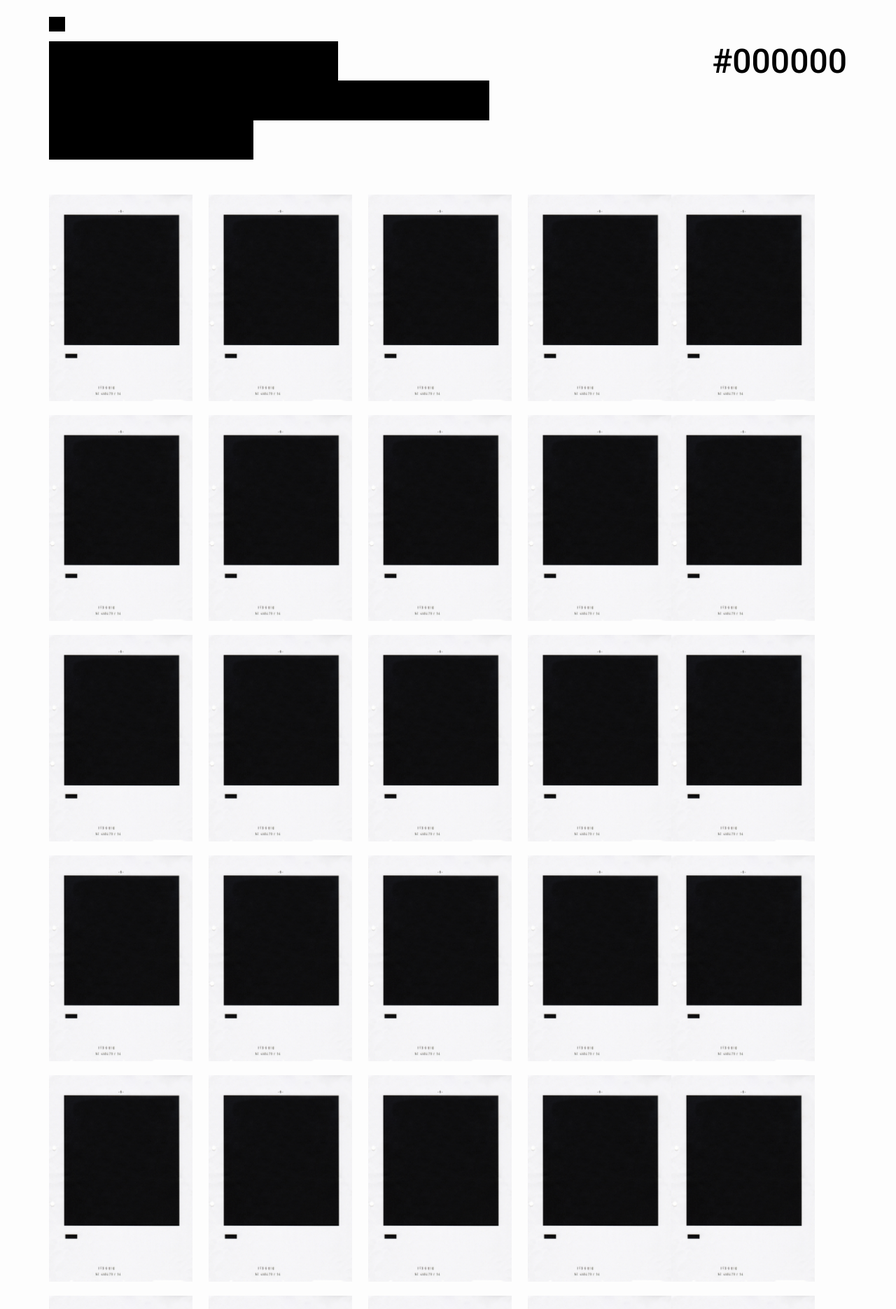
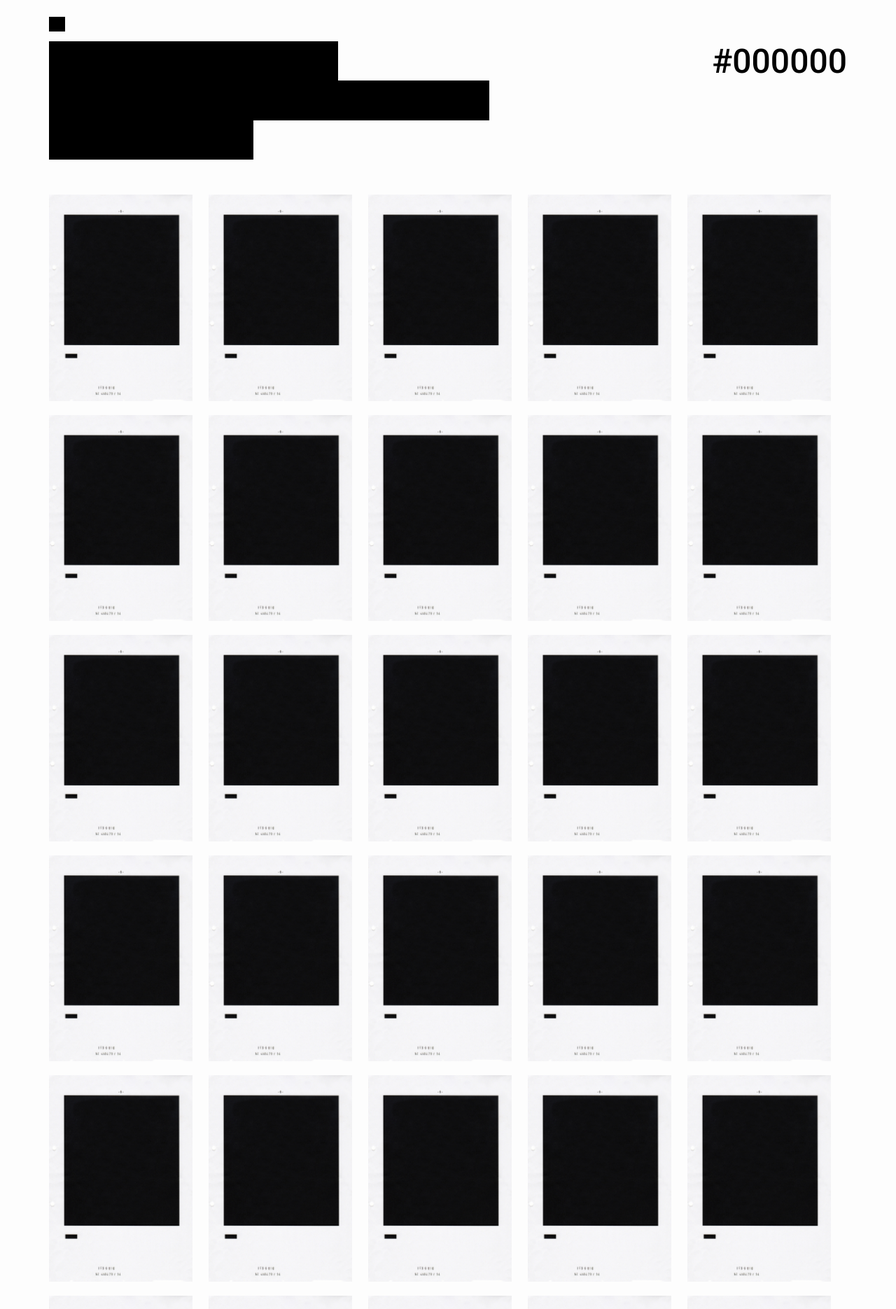
Before and after one commit to okfde/000000.limited, a Jekyll site: the page built from index.html, in a window 1280 px wide. Shown: the top 1870 px of the page at 70% size. Built offline with Jekyll 4.4.1, drawn with Linux system fonts in a browser that asks for light colours; comment, search, counter and statistics services are not loaded.

Commit message:
change nth of child to nth of type

```diff
--- a/_sass/_768up.scss
+++ b/_sass/_768up.scss
@@ -30,7 +30,7 @@
   margin-right: 2%;
   margin-bottom: 20px;
 
-  &:nth-child(5n+0) {
+  &:nth-of-type(5n+0) {
     margin-right: 0;
   }
 }
```
